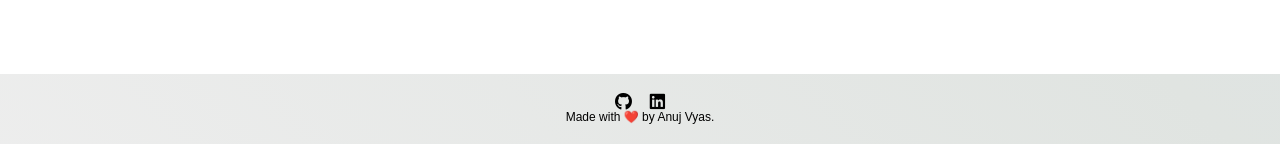
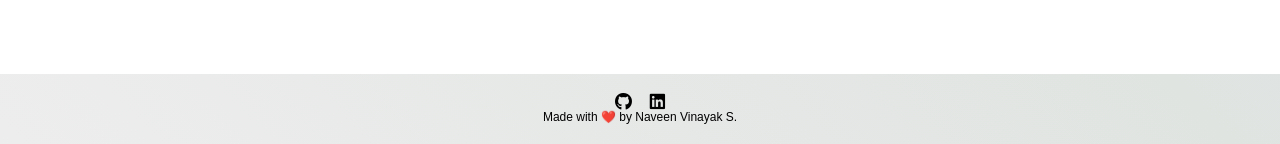
Before and after one commit to NaveenVinayakS/SMS_Classifier, a Flask app: template templates/result.html in a window 1280 px wide. Shown: the part 656-800 px from the top of the page. Run offline with Flask 2, Linux system fonts and the light colour scheme; the template is opened without the code that fills it, so the values that code supplies are empty; parts of the project's set-up code (start-up, migrations or seed data) failed here and were passed over; some libraries are stand-ins or nearby versions.

Commit message:
Add files via upload

```diff
--- a/templates/result.html
+++ b/templates/result.html
@@ -36,7 +36,7 @@
                 <a target="_blank" href="https://github.com/anujvyas/Spam-SMS-Classifier-Deployment"><i class="fab fa-github fa-lg contact-icon"></i></a>
                 <a target="_blank" href="https://www.linkedin.com/in/anujkvyas"><i class="fab fa-linkedin fa-lg contact-icon"></i></a>
             </div>
-            <p class='footer-description'>Made with ❤️ by Anuj Vyas.</p>
+            <p class='footer-description'>Made with ❤️ by Naveen Vinayak S.</p>
         </div>
 
 	</body>
```
